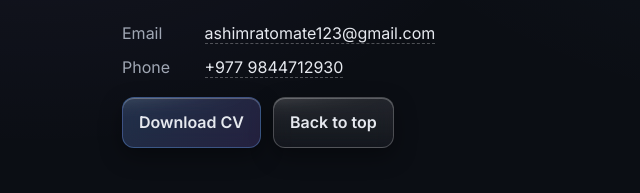
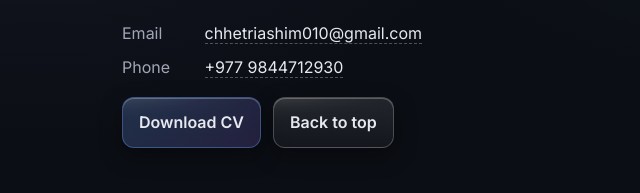
Before and after one commit to ashimchhetri007/Portfolio, a plain HTML site: page index.html in a window 1280 px wide. Shown: the part 2583-2776 px from the top of the page, 88-728 px from the left. Drawn offline with Linux system fonts and the light colour scheme.

Commit message:
Update email address in contact section

```diff
--- a/index.html
+++ b/index.html
@@ -133,7 +133,7 @@
 					<ul class="contact-list">
 						<li>
 							<span class="label">Email</span>
-							<a href="mailto:ashimratomate123@gmail.com">ashimratomate123@gmail.com</a>
+							<a href="mailto:ashimratomate123@gmail.com">chhetriashim010@gmail.com</a>
 						</li>
 						<li>
 							<span class="label">Phone</span>
```
